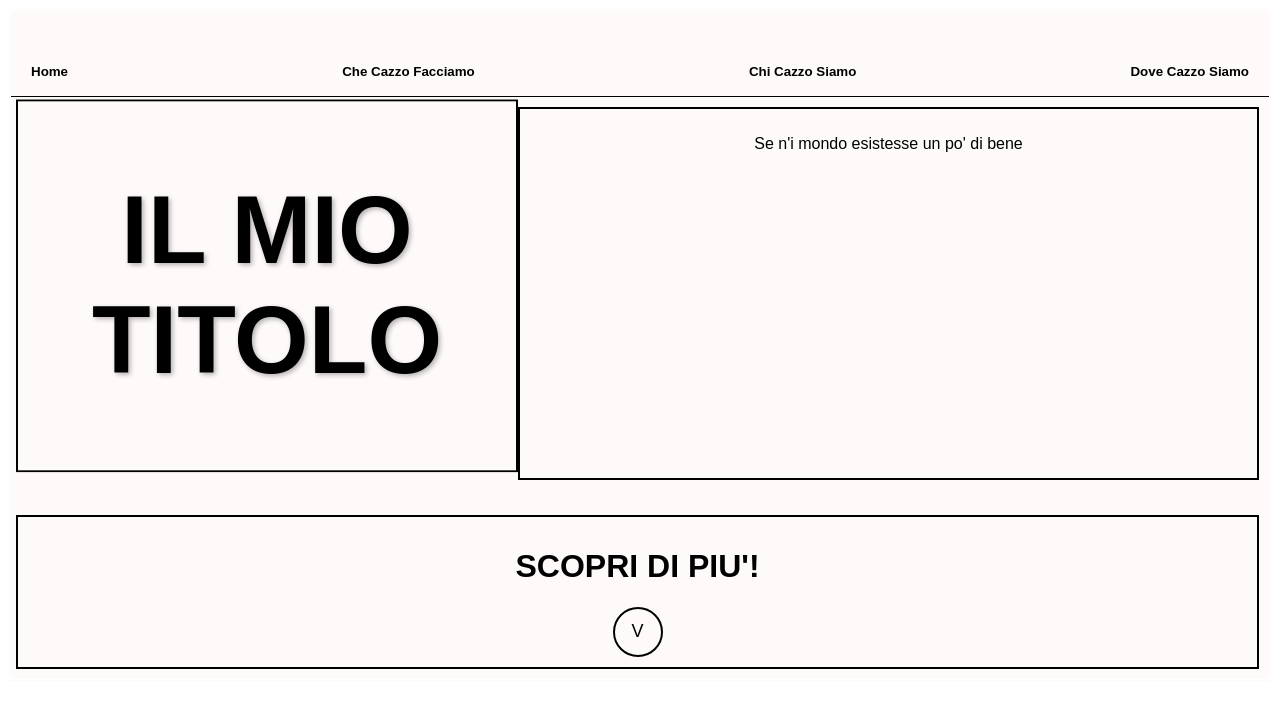
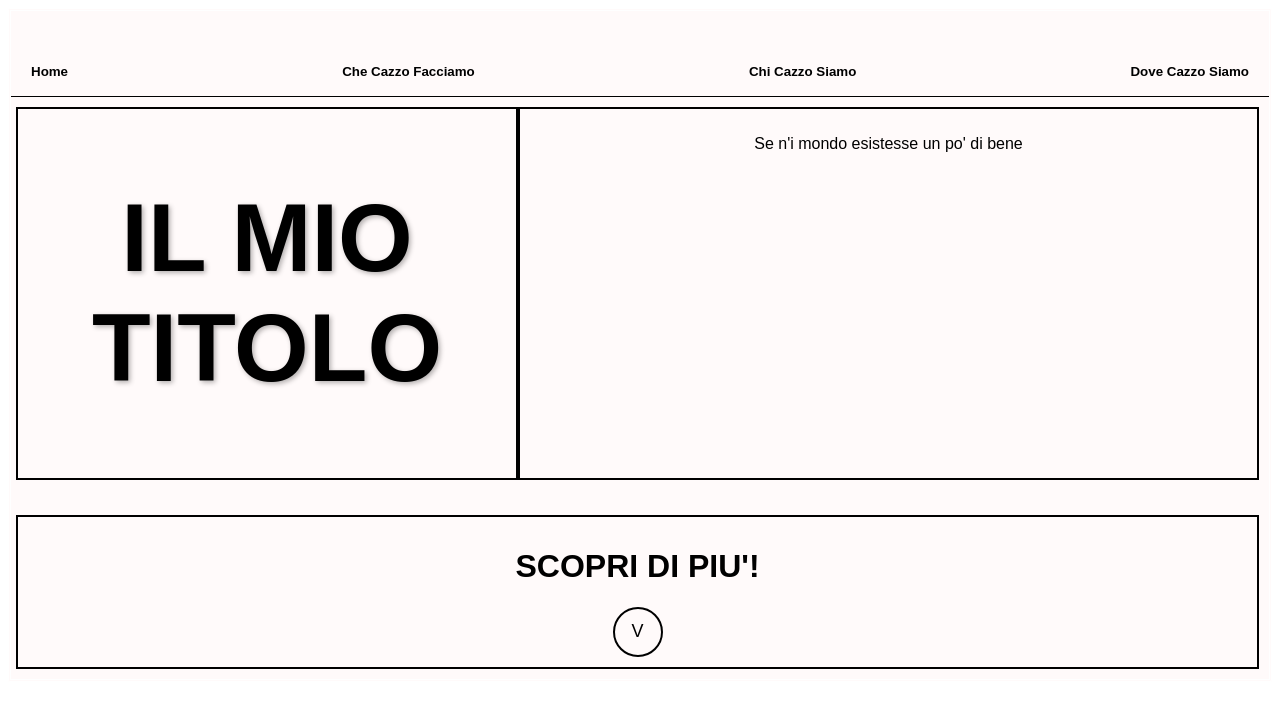
Before and after one commit to Danywood/EmisBack, an Angular app in the folder EmisBack1/: page / in a window 1280 px wide. Shown: the top 708 px of the page. Built offline with nearby package versions, Linux system fonts and the light colour scheme.

Commit message:
gestione del middle component con autoscolling su espansione]

```diff
--- a/EmisBack1/src/app/app.component.html
+++ b/EmisBack1/src/app/app.component.html
@@ -1,7 +1,9 @@
 
     <div class="container">
         <app-header></app-header>
-        <app-middle *ngIf="isChildVisible" class="middle"></app-middle>
+        <div #toggleMiddle>
+            <app-middle *ngIf="isChildVisible" class="middle"></app-middle>
+        </div>
         <app-footer (valueChange)="handleValueChange($any($event))"></app-footer>
     </div>
 <router-outlet></router-outlet>
--- a/EmisBack1/src/app/app.component.ts
+++ b/EmisBack1/src/app/app.component.ts
@@ -1,4 +1,4 @@
-import { Component } from '@angular/core';
+import { Component, ElementRef, ViewChild } from '@angular/core';
 import { RouterOutlet } from '@angular/router';
 import { HeaderComponent } from "./header/header.component";
 import { MiddleComponent } from "./middle/middle.component";
@@ -16,9 +16,21 @@ export class AppComponent {
   title = 'EmisBack';
   isChildVisible: boolean = false;
 
+  @ViewChild('toggleMiddle') toggleMiddle!: ElementRef;
+
+
   handleValueChange(isVisible: boolean) {
+    this.isChildVisible = isVisible;
+    if (this.isChildVisible) {
+      setTimeout(() => {
+        this.scrollToElement();
+      }, 0); // Usa setTimeout per assicurarti che l'elemento sia già visibile nel DOM
+    }
+  }
+
+  scrollToElement() {
+    this.toggleMiddle.nativeElement.scrollIntoView({ behavior: 'smooth', block: 'start' });
     console.log(this.isChildVisible);
-    this.isChildVisible = isVisible;
   }
 
 }
--- a/EmisBack1/src/app/common/navigation-button/navigation-button.component.ts
+++ b/EmisBack1/src/app/common/navigation-button/navigation-button.component.ts
@@ -12,7 +12,7 @@ export class NavigationButtonComponent implements OnInit {
   @Input() buttonName: String | undefined;
 
   ngOnInit(): void {
-    console.log("ciao");
+
   }
 
 }
--- a/EmisBack1/src/app/footer/footer.component.ts
+++ b/EmisBack1/src/app/footer/footer.component.ts
@@ -15,7 +15,6 @@ export class FooterComponent {
    onSubmit() {
     this.isMiddleVisible = !this.isMiddleVisible;
     this.valueChange.emit(this.isMiddleVisible);
-    console.log(this.isMiddleVisible);
   }
 
 }
--- a/EmisBack1/src/app/header/header.component.css
+++ b/EmisBack1/src/app/header/header.component.css
@@ -18,14 +18,14 @@
     border: 2px solid black;
   }
 
-  .title-box > app-title {
+  .title-box > .title {
     padding: 10px;
     width: 40%;
     border: 2px solid black;
   }
 
   /* Ombra del testo per un effetto di profondità */
-  .title {
+  .title > app-title {
     font-size: 3em;
     margin: 0;
     text-shadow: 2px 2px 5px rgba(0, 0, 0, 0.3);
--- a/EmisBack1/src/app/header/header.component.html
+++ b/EmisBack1/src/app/header/header.component.html
@@ -8,6 +8,8 @@
         <div class="paragraph">
             <p>Se n'i mondo esistesse un po' di bene</p>
         </div>
-        <app-title class="title"></app-title>
+        <div class="title">
+            <app-title></app-title>
+        </div>
     </div>
 </div>
```
